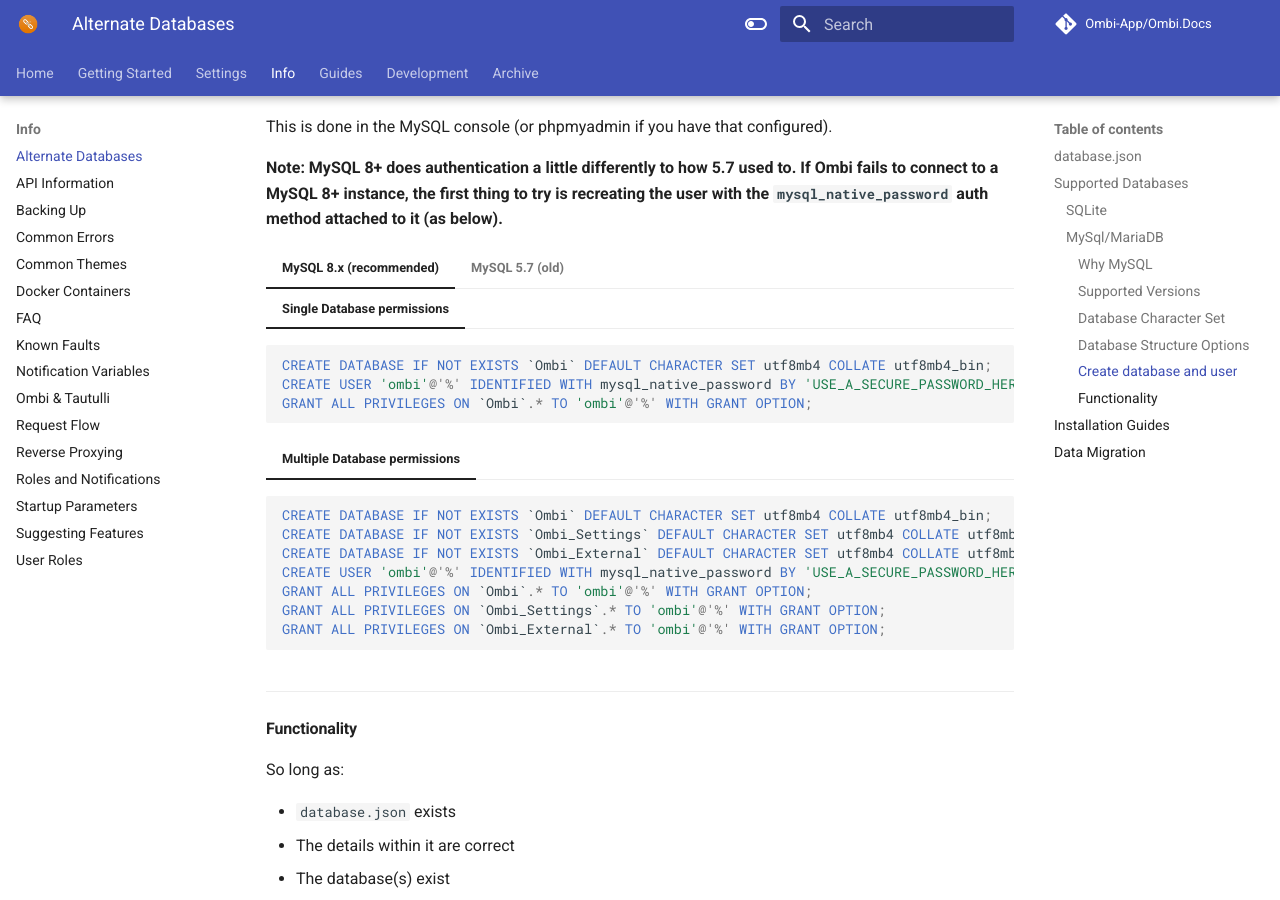
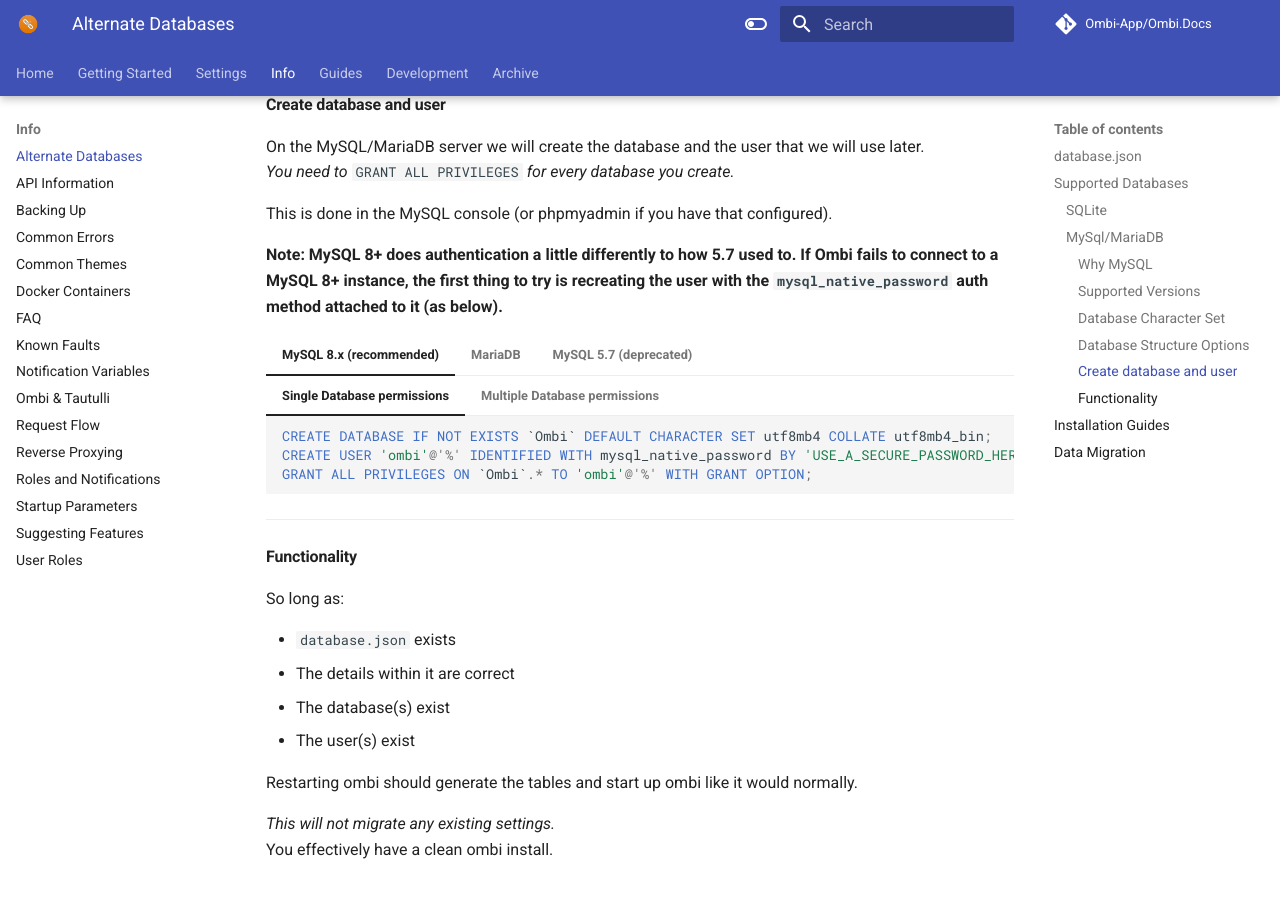
Before and after one commit to Ombi-app/Ombi.Docs, an MkDocs documentation site: the page built from docs/info/alternate-databases.md, in a window 1280 px wide and 900 px high, scrolled down 2526 px. Built offline with MkDocs 1.6.1 and Material for MkDocs 9.7.7, drawn with Linux system fonts in a browser that asks for light colours; comment, search, counter and statistics services are not loaded; some of the changed text lies outside the part shown.

Commit message:
Add MariaDB to databases list

````diff
--- a/docs/info/alternate-databases.md
+++ b/docs/info/alternate-databases.md
@@ -35,7 +35,10 @@
 | Type | ConnectionString Example |
 | ---- | -----------------|
 | SQLite |    Data Source=C:/tmp/Ombi.db |
-| MySQL/MariaDB  |   Server=localhost;Database=Ombi;User=root;Password=123456; |
+| MySQL  |   Server=localhost;Database=Ombi;User=root;Password=123456; |
+| MariaDB  |   Server=localhost;Database=Ombi;User=root;Password=123456; |
+
+**Note that MariaDB will need to be configured as `"Type":"MySQL"` in the `database.json` file.*
 
 ### SQLite
 
@@ -48,14 +51,14 @@
 
 MySQL requires more user configuration to run - so it tends to be for more advanced users. That's why SQLite is the default - Ombi can deploy it itself.
 MySQL is, however, measurably better once it's configured. It handles multiple users signing in at once, and isn't subject to the same database locks that SQLite is.
-It is also drastically more efficient at handling data - and thus is _much_ faster than SQLite is. How much faster depends a lot on the hardware you're running it on and the database size, of course, but we've seen improvements anywhere from 25% up to 200% (and potentially higher, depending on the system).
+It is also drastically more efficient at handling data - and thus is *much* faster than SQLite is. How much faster depends a lot on the hardware you're running it on and the database size, of course, but we've seen improvements anywhere from 25% up to 200% (and potentially higher, depending on the system).
 If you are experiencing slowdowns with an SQLite setup, we strongly recommend using MySQL instead.
 
 #### Supported Versions
 
 Supported versions:
 [https://github.com/PomeloFoundation/Pomelo.EntityFrameworkCore.MySql#supported-dbms-and-versions](https://github.com/PomeloFoundation/Pomelo.EntityFrameworkCore.MySql#supported-dbms-and-versions)
-_We currently recommend version 8.x and upwards - v5.7 is now end-of-life._
+*We currently recommend version 8.x and upwards - v5.7 is now end-of-life.*
 
 #### Database Character Set
 
@@ -66,7 +69,7 @@
 #### Database Structure Options
 
 You can use a separate database per function (like SQLite does, with the 3 db files), or point all of them at the same MySQL database, as each table has a unique name regardless.
-_It is up to you whether you use separate databases for each. For people unfamiliar with mysql, it is much easier to drop a database than to drop specific tables._
+*It is up to you whether you use separate databases for each. For people unfamiliar with mysql, it is much easier to drop a database than to drop specific tables.*
 
 === "Single Database"
 
@@ -113,7 +116,7 @@
 #### Create database and user
 
 On the MySQL/MariaDB server we will create the database and the user that we will use later.
-_You need to_ `GRANT ALL PRIVILEGES` _for every database you create._
+*You need to* `GRANT ALL PRIVILEGES` *for every database you create.*
 
 This is done in the MySQL console (or phpmyadmin if you have that configured).
 
@@ -123,45 +126,65 @@
 
     === "Single Database permissions"
 
-    ```mysql
-    CREATE DATABASE IF NOT EXISTS `Ombi` DEFAULT CHARACTER SET utf8mb4 COLLATE utf8mb4_bin;
-    CREATE USER 'ombi'@'%' IDENTIFIED WITH mysql_native_password BY 'USE_A_SECURE_PASSWORD_HERE';
-    GRANT ALL PRIVILEGES ON `Ombi`.* TO 'ombi'@'%' WITH GRANT OPTION;
-    ```
+        ```mysql
+        CREATE DATABASE IF NOT EXISTS `Ombi` DEFAULT CHARACTER SET utf8mb4 COLLATE utf8mb4_bin;
+        CREATE USER 'ombi'@'%' IDENTIFIED WITH mysql_native_password BY 'USE_A_SECURE_PASSWORD_HERE';
+        GRANT ALL PRIVILEGES ON `Ombi`.* TO 'ombi'@'%' WITH GRANT OPTION;
+        ```
 
     === "Multiple Database permissions"
 
-    ```mysql
-    CREATE DATABASE IF NOT EXISTS `Ombi` DEFAULT CHARACTER SET utf8mb4 COLLATE utf8mb4_bin;
-    CREATE DATABASE IF NOT EXISTS `Ombi_Settings` DEFAULT CHARACTER SET utf8mb4 COLLATE utf8mb4_bin;
-    CREATE DATABASE IF NOT EXISTS `Ombi_External` DEFAULT CHARACTER SET utf8mb4 COLLATE utf8mb4_bin;
-    CREATE USER 'ombi'@'%' IDENTIFIED WITH mysql_native_password BY 'USE_A_SECURE_PASSWORD_HERE';
-    GRANT ALL PRIVILEGES ON `Ombi`.* TO 'ombi'@'%' WITH GRANT OPTION;
-    GRANT ALL PRIVILEGES ON `Ombi_Settings`.* TO 'ombi'@'%' WITH GRANT OPTION;
-    GRANT ALL PRIVILEGES ON `Ombi_External`.* TO 'ombi'@'%' WITH GRANT OPTION;
-    ```
+        ```mysql
+        CREATE DATABASE IF NOT EXISTS `Ombi` DEFAULT CHARACTER SET utf8mb4 COLLATE utf8mb4_bin;
+        CREATE DATABASE IF NOT EXISTS `Ombi_Settings` DEFAULT CHARACTER SET utf8mb4 COLLATE utf8mb4_bin;
+        CREATE DATABASE IF NOT EXISTS `Ombi_External` DEFAULT CHARACTER SET utf8mb4 COLLATE utf8mb4_bin;
+        CREATE USER 'ombi'@'%' IDENTIFIED WITH mysql_native_password BY 'USE_A_SECURE_PASSWORD_HERE';
+        GRANT ALL PRIVILEGES ON `Ombi`.* TO 'ombi'@'%' WITH GRANT OPTION;
+        GRANT ALL PRIVILEGES ON `Ombi_Settings`.* TO 'ombi'@'%' WITH GRANT OPTION;
+        GRANT ALL PRIVILEGES ON `Ombi_External`.* TO 'ombi'@'%' WITH GRANT OPTION;
+        ```
 
-=== "MySQL 5.7 (old)"
+=== "MariaDB"
 
     === "Single Database permissions"
 
-    ```mysql
-    CREATE DATABASE IF NOT EXISTS `Ombi` DEFAULT CHARACTER SET utf8mb4 COLLATE utf8mb4_bin;
-    CREATE USER 'ombi'@'%' IDENTIFIED BY 'ombi';
-    GRANT ALL PRIVILEGES ON `Ombi`.* TO 'ombi'@'%' WITH GRANT OPTION;
-    ```
+        ```mysql
+        CREATE DATABASE IF NOT EXISTS `Ombi` DEFAULT CHARACTER SET utf8mb4 COLLATE utf8mb4_bin;
+        CREATE USER 'ombi'@'%' IDENTIFIED WITH mysql_native_password USING PASSWORD('USE_A_SECURE_PASSWORD_HERE');
+        GRANT ALL PRIVILEGES ON `Ombi`.* TO 'ombi'@'%' WITH GRANT OPTION;
+        ```
+    === "Multiple Database permissions"
+
+        ```mysql
+        CREATE DATABASE IF NOT EXISTS `Ombi` DEFAULT CHARACTER SET utf8mb4 COLLATE utf8mb4_bin;
+        CREATE DATABASE IF NOT EXISTS `Ombi_Settings` DEFAULT CHARACTER SET utf8mb4 COLLATE utf8mb4_bin;
+        CREATE DATABASE IF NOT EXISTS `Ombi_External` DEFAULT CHARACTER SET utf8mb4 COLLATE utf8mb4_bin;
+        CREATE USER 'ombi'@'%' IDENTIFIED WITH mysql_native_password USING PASSWORD('USE_A_SECURE_PASSWORD_HERE');
+        GRANT ALL PRIVILEGES ON `Ombi`.* TO 'ombi'@'%' WITH GRANT OPTION;
+        GRANT ALL PRIVILEGES ON `Ombi_Settings`.* TO 'ombi'@'%' WITH GRANT OPTION;
+        GRANT ALL PRIVILEGES ON `Ombi_External`.* TO 'ombi'@'%' WITH GRANT OPTION;
+        ```
+=== "MySQL 5.7 (deprecated)"
+
+    === "Single Database permissions"
+
+        ```mysql
+        CREATE DATABASE IF NOT EXISTS `Ombi` DEFAULT CHARACTER SET utf8mb4 COLLATE utf8mb4_bin;
+        CREATE USER 'ombi'@'%' IDENTIFIED BY 'ombi';
+        GRANT ALL PRIVILEGES ON `Ombi`.* TO 'ombi'@'%' WITH GRANT OPTION;
+        ```
 
     === "Multiple Database permissions"
 
-    ```mysql
-    CREATE DATABASE IF NOT EXISTS `Ombi` DEFAULT CHARACTER SET utf8mb4 COLLATE utf8mb4_bin;
-    CREATE DATABASE IF NOT EXISTS `Ombi_Settings` DEFAULT CHARACTER SET utf8mb4 COLLATE utf8mb4_bin;
-    CREATE DATABASE IF NOT EXISTS `Ombi_External` DEFAULT CHARACTER SET utf8mb4 COLLATE utf8mb4_bin;
-    CREATE USER 'ombi'@'%' IDENTIFIED BY 'ombi';
-    GRANT ALL PRIVILEGES ON `Ombi`.* TO 'ombi'@'%' WITH GRANT OPTION;
-    GRANT ALL PRIVILEGES ON `Ombi_Settings`.* TO 'ombi'@'%' WITH GRANT OPTION;
-    GRANT ALL PRIVILEGES ON `Ombi_External`.* TO 'ombi'@'%' WITH GRANT OPTION;
-    ```
+        ```mysql
+        CREATE DATABASE IF NOT EXISTS `Ombi` DEFAULT CHARACTER SET utf8mb4 COLLATE utf8mb4_bin;
+        CREATE DATABASE IF NOT EXISTS `Ombi_Settings` DEFAULT CHARACTER SET utf8mb4 COLLATE utf8mb4_bin;
+        CREATE DATABASE IF NOT EXISTS `Ombi_External` DEFAULT CHARACTER SET utf8mb4 COLLATE utf8mb4_bin;
+        CREATE USER 'ombi'@'%' IDENTIFIED BY 'ombi';
+        GRANT ALL PRIVILEGES ON `Ombi`.* TO 'ombi'@'%' WITH GRANT OPTION;
+        GRANT ALL PRIVILEGES ON `Ombi_Settings`.* TO 'ombi'@'%' WITH GRANT OPTION;
+        GRANT ALL PRIVILEGES ON `Ombi_External`.* TO 'ombi'@'%' WITH GRANT OPTION;
+        ```
 
 ***
 
@@ -176,7 +199,7 @@
 
 Restarting ombi should generate the tables and start up ombi like it would normally.
 
-_This will not migrate any existing settings._
+*This will not migrate any existing settings.*
 You effectively have a clean ombi install.
 
 ## Installation Guides
````
